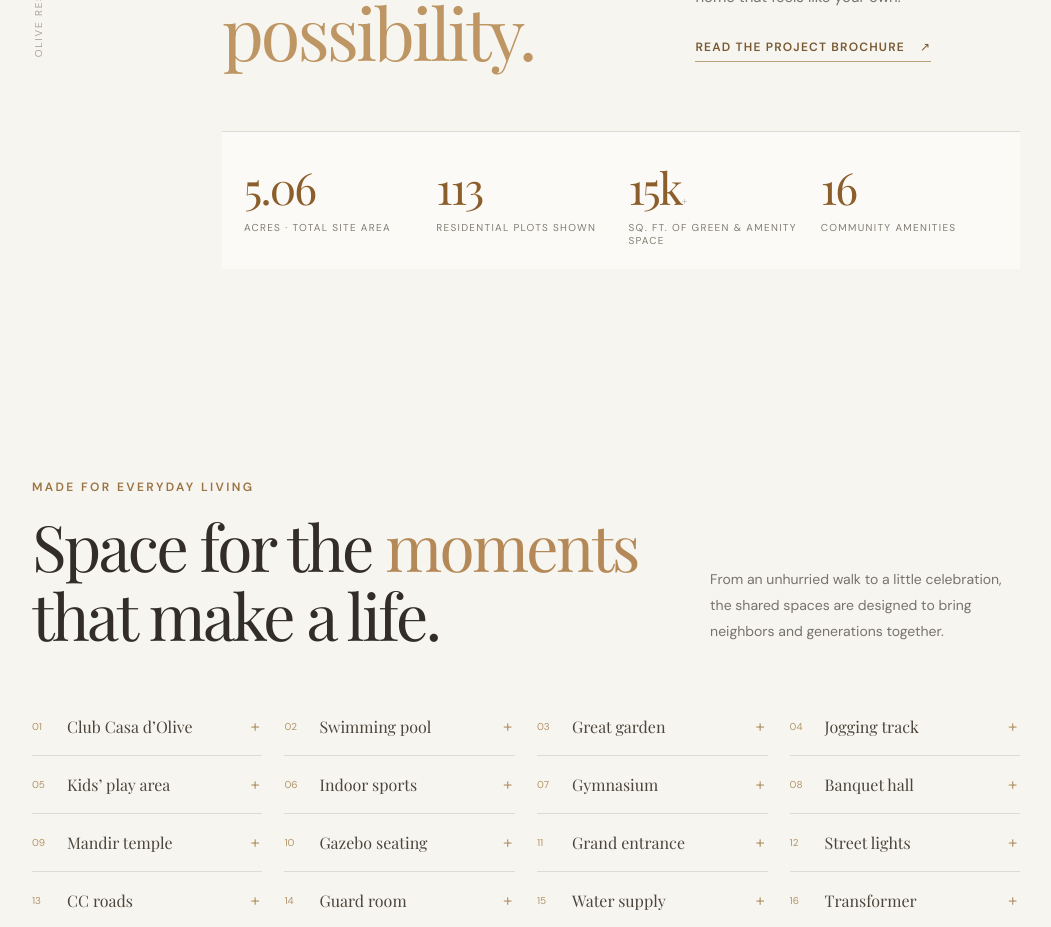
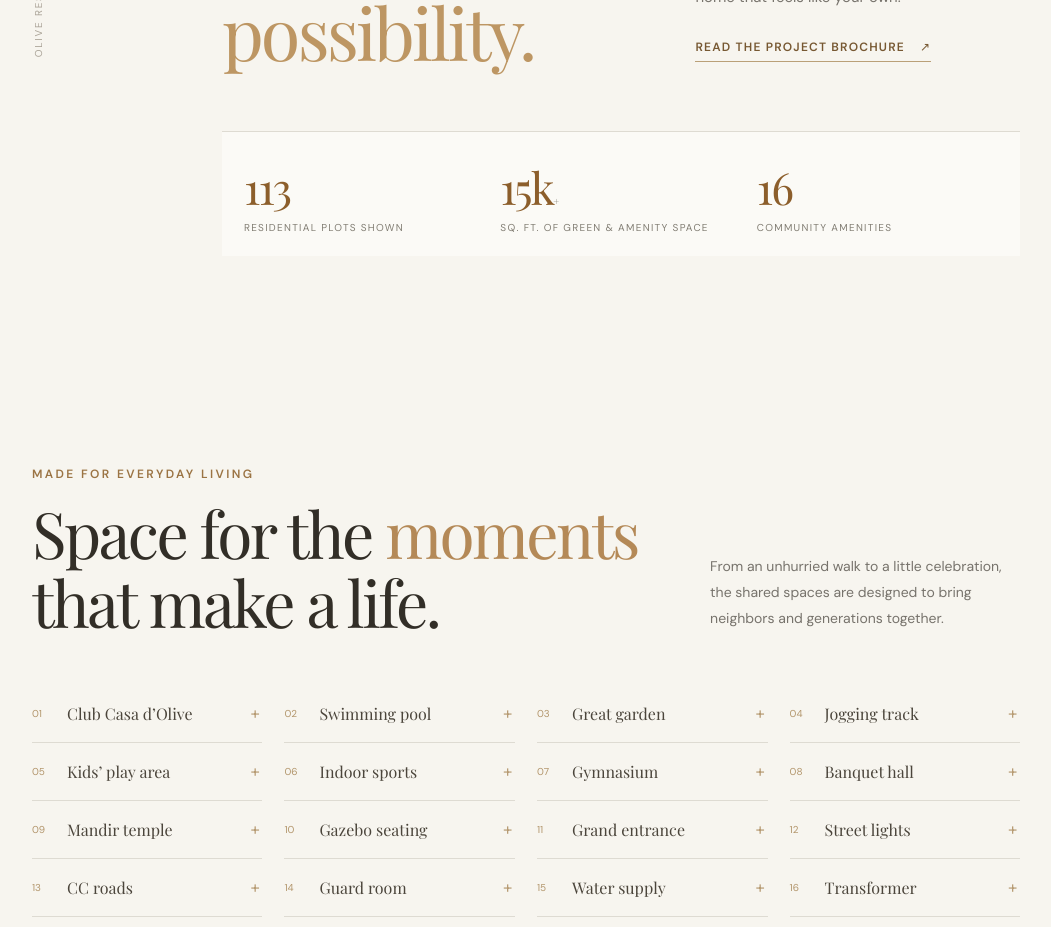
Before and after one commit to raishivam-24/olive, a React (Vite) app: page / in a window 1280 px wide. Shown: the part 1700-2627 px from the top of the page, without its empty margins (114-1165 px from the left). Built offline with nearby package versions, Linux system fonts and the light colour scheme.

Commit message:
dfhgjhklhjhgf

```diff
--- a/src/main.jsx
+++ b/src/main.jsx
@@ -68,7 +68,6 @@ function App() {
           <div className="intro-copy"><p className="lead">At Olive Residency, the everyday has room to become something more.</p><p>Set along Chilhati Main Road in Bilaspur, this plotted residential community brings considered planning, open green spaces and shared places together — so you can shape a home that feels like your own.</p><a className="text-link" href={A + 'olive-residency-brochure.pdf'} target="_blank" rel="noreferrer">Read the project brochure <Arrow /></a></div>
         </div>
         <div className="stats-row">
-          <div className="stat"><strong>5.06</strong><span>ACRES · TOTAL SITE AREA</span></div>
           <div className="stat"><strong>113</strong><span>RESIDENTIAL PLOTS SHOWN</span></div>
           <div className="stat"><strong>15k<span className="stat-unit">+</span></strong><span>SQ. FT. OF GREEN & AMENITY SPACE</span></div>
           <div className="stat"><strong>16</strong><span>COMMUNITY AMENITIES</span></div>
--- a/src/style.css
+++ b/src/style.css
@@ -339,3 +339,6 @@ img{max-width:100%}
 .project-gallery-card figcaption{min-height:58px;padding:14px 16px;gap:12px}
 @media(max-width:900px){.project-gallery-grid{grid-template-columns:repeat(2,minmax(0,1fr));gap:20px}}
 @media(max-width:650px){.project-gallery-grid{grid-template-columns:minmax(0,1fr);gap:18px}.project-gallery-card img{aspect-ratio:4/3}.project-gallery-card figcaption{min-height:56px;padding:13px 15px}}
+
+.stats-row{grid-template-columns:repeat(3,minmax(0,1fr))}
+@media(max-width:650px){.stats-row{grid-template-columns:repeat(2,minmax(0,1fr))}}
```
